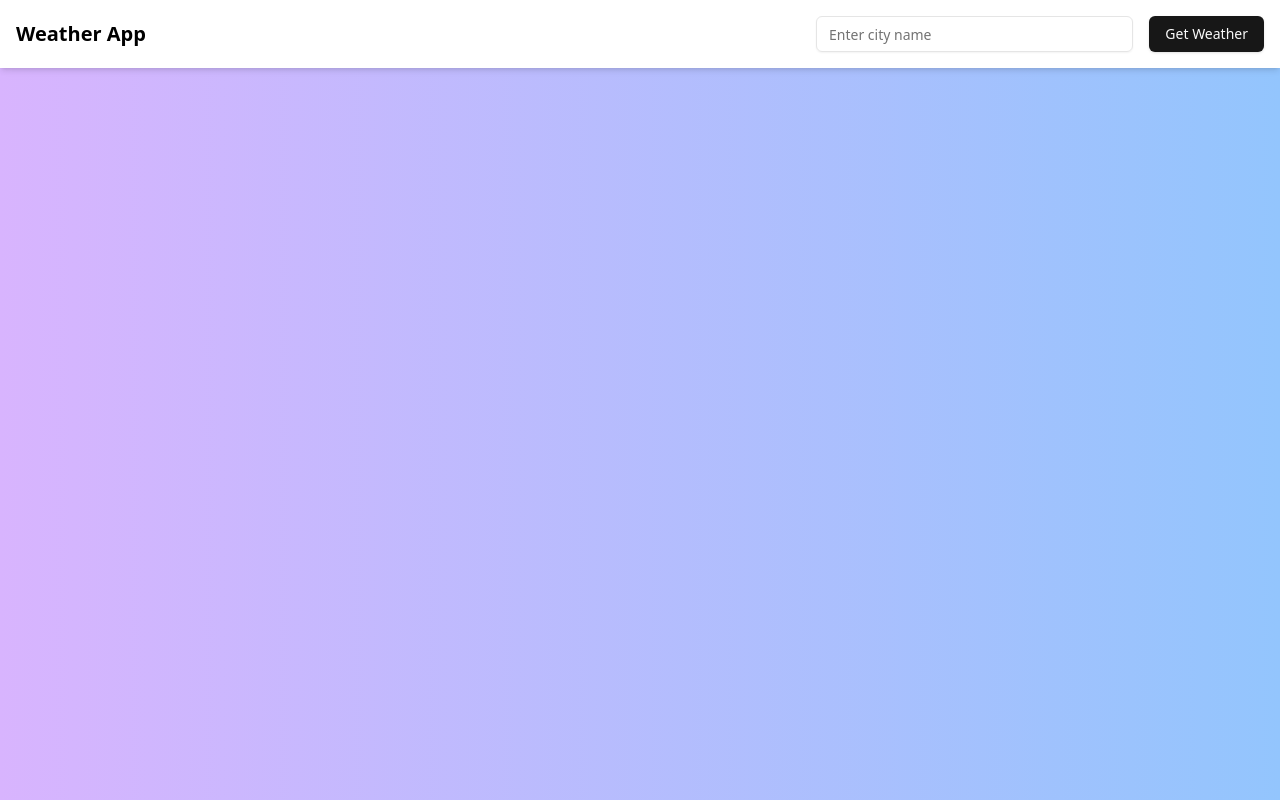
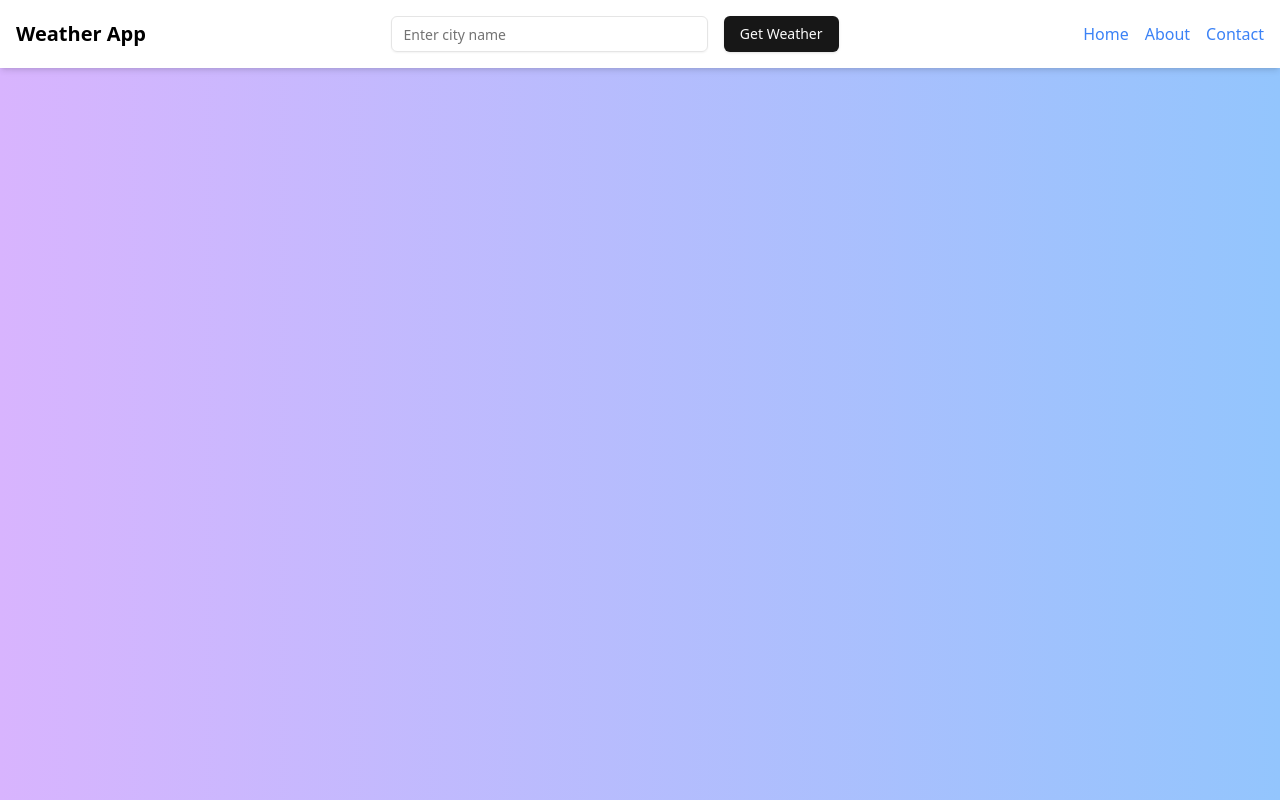
Before and after one commit to rev-sin/next-weather-app, a Next.js app: page / in a window 1280 px wide. Built offline with nearby package versions, Linux system fonts and the light colour scheme.

Commit message:
changes to navbar

```diff
--- a/src/app/page.tsx
+++ b/src/app/page.tsx
@@ -16,6 +16,7 @@ import {
 } from "recharts";
 import { motion } from "framer-motion";
 import { CloudRain, Thermometer } from "lucide-react";
+import Link from "next/link"; // Import Link from next/link
 
 export default function Home() {
   const [city, setCity] = useState("");
@@ -66,16 +67,33 @@ export default function Home() {
       <header className="fixed top-0 left-0 right-0 p-4 shadow-md z-10 bg-white">
         <div className="flex justify-between items-center">
           <h1 className="text-xl font-bold">Weather App</h1>
-          <div className="flex flex-row gap-4 w-full max-w-md">
+          <form
+            className="flex flex-row gap-4 w-full max-w-md"
+            onSubmit={(e) => {
+              e.preventDefault();
+              handleGetWeather();
+            }}
+          >
             <Input
               placeholder="Enter city name"
               value={city}
               onChange={(e) => setCity(e.target.value)}
             />
-            <Button onClick={handleGetWeather} disabled={loading}>
+            <Button type="submit" disabled={loading}>
               {loading ? "Loading..." : "Get Weather"}
             </Button>
-          </div>
+          </form>
+          <nav className="flex gap-4">
+            <Link href="/" className="text-blue-500 hover:underline">
+              Home
+            </Link>
+            <Link href="/about" className="text-blue-500 hover:underline">
+              About
+            </Link>
+            <Link href="/contact" className="text-blue-500 hover:underline">
+              Contact
+            </Link>
+          </nav>
         </div>
       </header>
       <main className="flex flex-col items-center gap-4 w-full">
```
